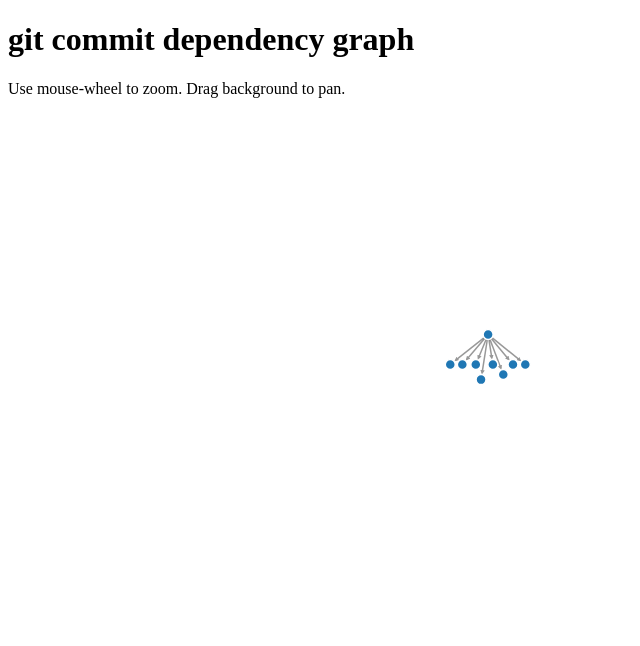
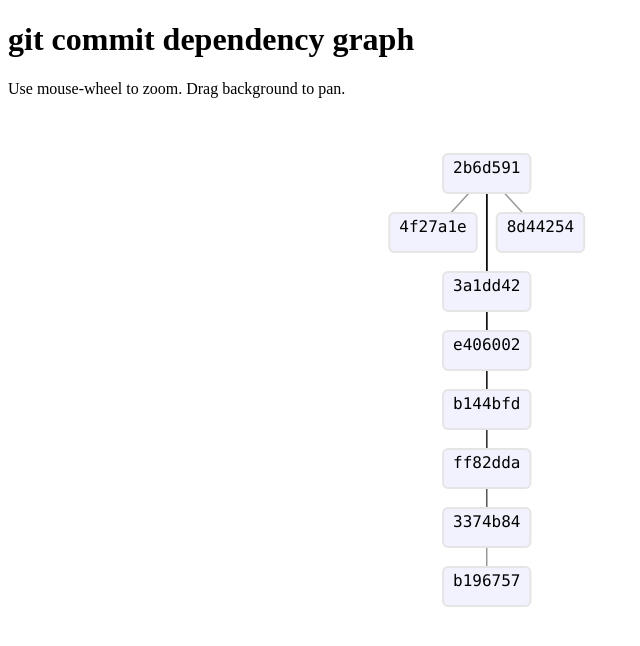
Before and after one commit to aspiers/git-deps, a plain HTML site: page html/git-deps.html in a window 1280 px wide. Shown: the whole page, without its empty margins (0-640 px from the left). Drawn offline with Linux system fonts and the light colour scheme.

Commit message:
turn nodes from <circle> into a text box with SHA label

```diff
--- a/html/git-deps.css
+++ b/html/git-deps.css
@@ -3,8 +3,19 @@
 }
 
 .node {
-    stroke: #fff;
-    stroke-width: 1.5px;
+    /* stroke: black; */
+    stroke: #e5e5e5;
+    stroke-width: 2px;
+    cursor: move;
+    fill: #f2f2ff;
+}
+
+.label {
+    fill: black;
+    font-size: 16px;
+    font-family: Consolas, "Liberation Mono", Menlo, Courier, monospace;
+    text-anchor: middle;
+    /* cursor: move; */
 }
 
 .link {
--- a/html/js/git-deps-graph.js
+++ b/html/js/git-deps-graph.js
@@ -59,18 +59,36 @@ function draw_graph () {
           .enter().append('svg:path')
             .attr('class', 'link');
 
+        var margin = 10, pad = 10;
         var node = fg.selectAll(".node")
+                .data(graph.nodes)
+                .enter().append("rect")
+                .attr("class", "node")
+                .attr("rx", 5).attr("ry", 5)
+                .call(d3cola.drag);
+
+        var label = fg.selectAll(".label")
             .data(graph.nodes)
-          .enter().append("circle")
-            .attr("class", "node")
-            .attr("r", nodeRadius)
-            .style("fill", function (d) { return color(d.group); })
-            .call(d3cola.drag);
-
-        node.append("title")
-            .text(function (d) { return d.name; });
+          .enter().append("text")
+            .attr("class", "label")
+            .text(function (d) { return d.name; })
+            .call(d3cola.drag)
+            .each(function (d) {
+                var b = this.getBBox();
+                var extra = 2 * margin + 2 * pad;
+                d.width = b.width + extra;
+                d.height = b.height + extra;
+            });
+        // label.append("title")
+        //     .text(function (d) { return d.name; });
 
         d3cola.on("tick", function () {
+            node.each(function (d) { d.innerBounds = d.bounds.inflate(-margin); })
+                .attr("x", function (d) { return d.innerBounds.x; })
+                .attr("y", function (d) { return d.innerBounds.y; })
+                .attr("width",  function (d) { return d.innerBounds.width(); })
+                .attr("height", function (d) { return d.innerBounds.height(); });
+
             path.each(function (d) {
                 if (isIE()) this.parentNode.insertBefore(this, this);
             });
@@ -90,8 +108,8 @@ function draw_graph () {
                 return 'M' + sourceX + ',' + sourceY + 'L' + targetX + ',' + targetY;
             });
 
-            node.attr("cx", function (d) { return d.x; })
-                .attr("cy", function (d) { return d.y; });
+            label.attr("x", function (d) { return d.x; })
+                 .attr("y", function (d) { return d.y; });
         });
         // turn on overlap avoidance after first convergence
         //cola.on("end", function () {
```
